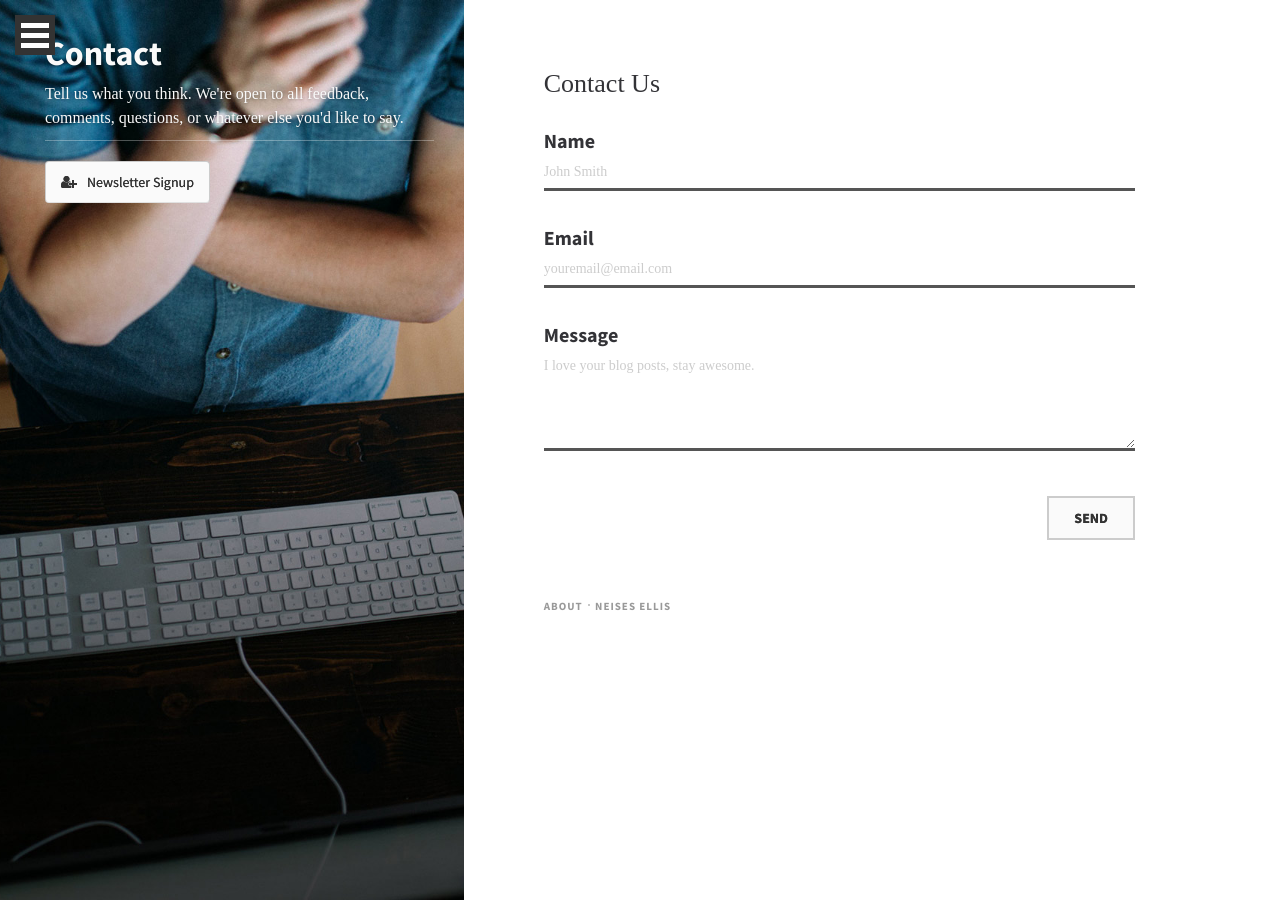
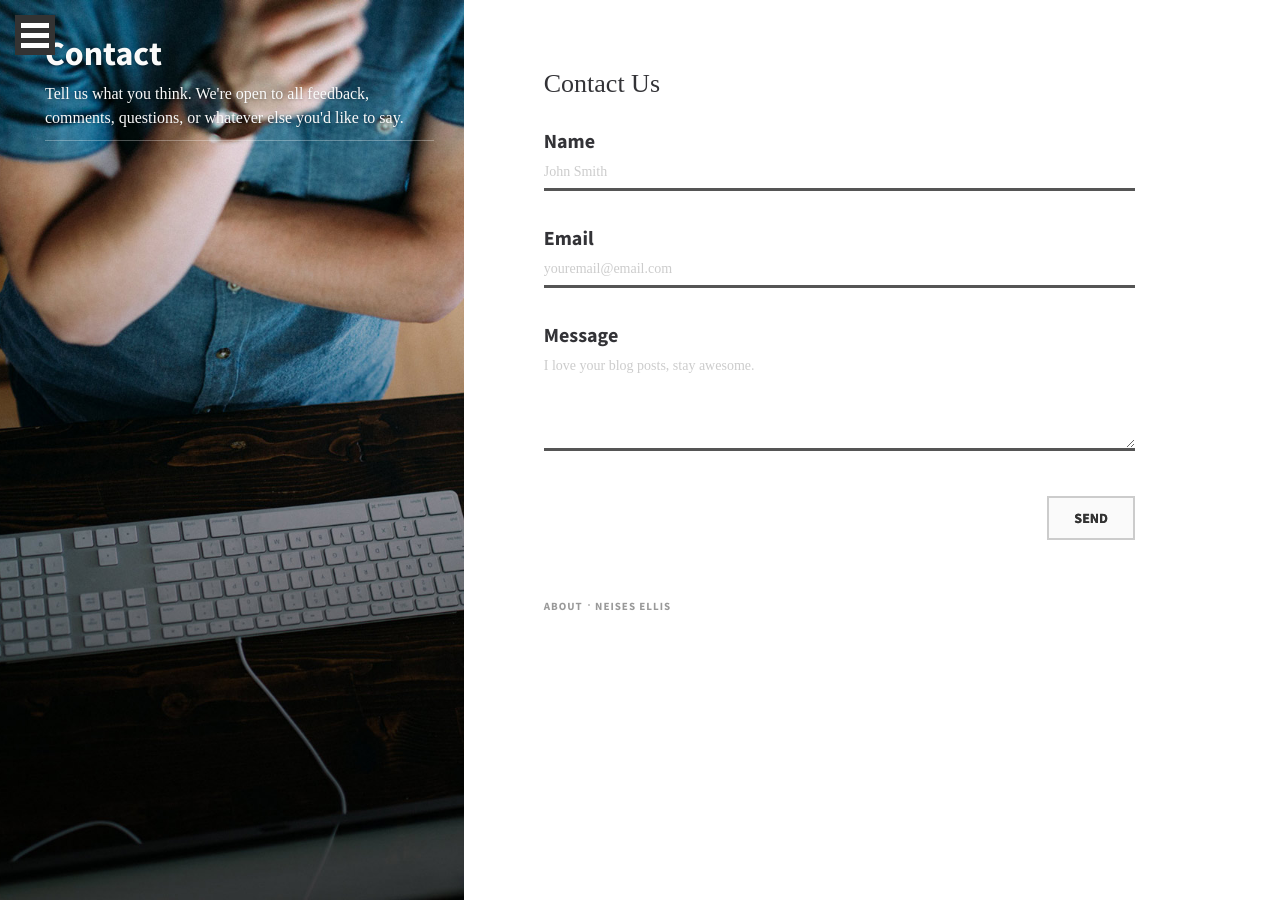
Before and after one commit to EJBlog/EJBlog.github.io, a Jekyll site: the page contact.html, which Jekyll copies as it is, in a window 1280 px wide. Built offline with Jekyll 4.4.1, drawn with Linux system fonts in a browser that asks for light colours; nearby versions of some CDN libraries; some web fonts are replaced.

Commit message:
Update contact.html

```diff
--- a/contact.html
+++ b/contact.html
@@ -65,10 +65,10 @@
                             <p>Tell us what you think. We're open to all feedback, comments, questions, or whatever else you'd like to say.</p>
 
                         </div>
-                        <div class="secondary-info">
+                        <!--<div class="secondary-info">-->
 
-                            <p><a class="btn btn-default" href="#"><i class="fa fa-user-plus"></i>Newsletter Signup</a>
-                        </div>
+                        <!--    <p><a class="btn btn-default" href="#"><i class="fa fa-user-plus"></i>Newsletter Signup</a>-->
+                        <!--</div>-->
                     </div>
 
                 </section>
```
